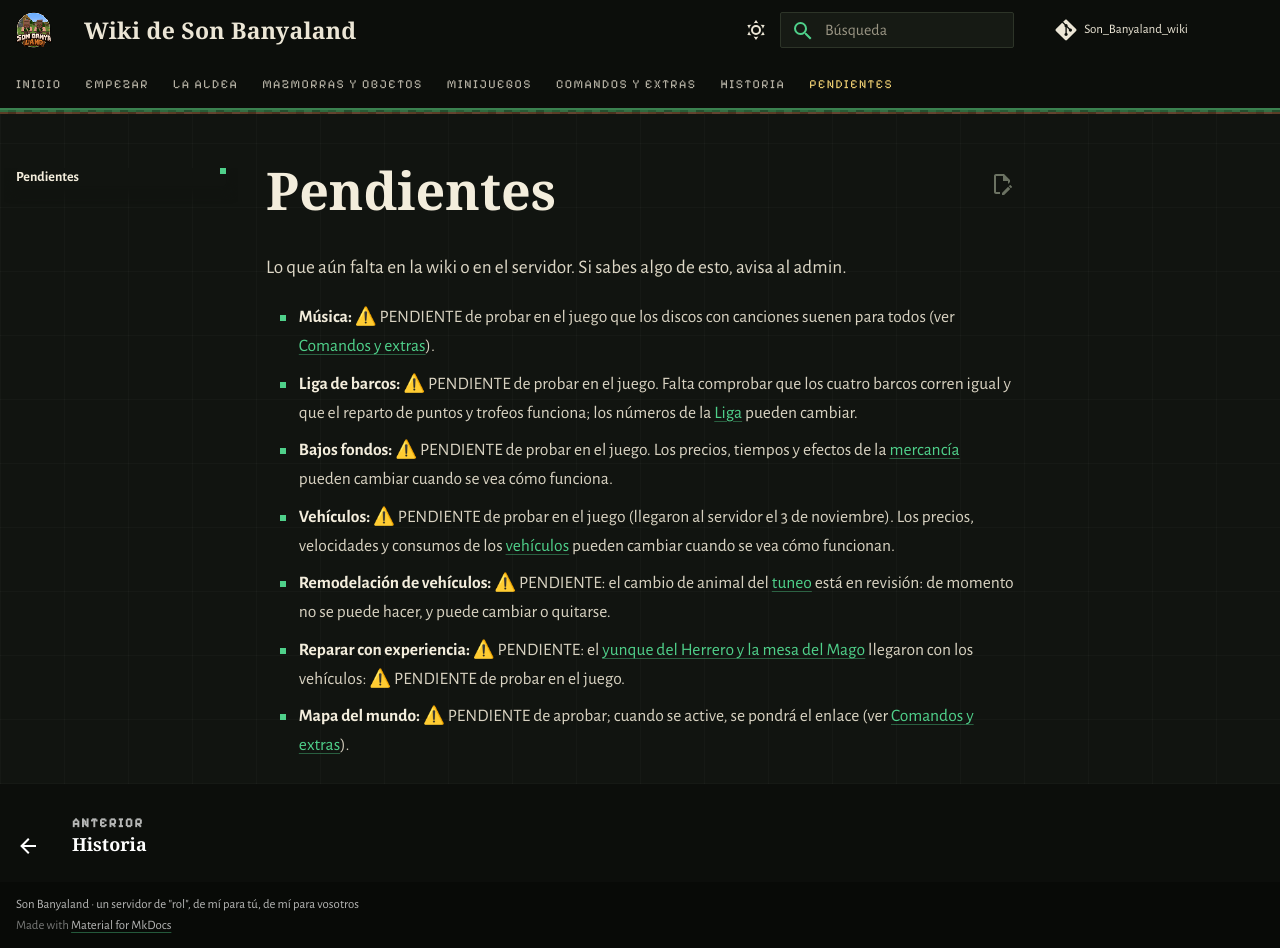
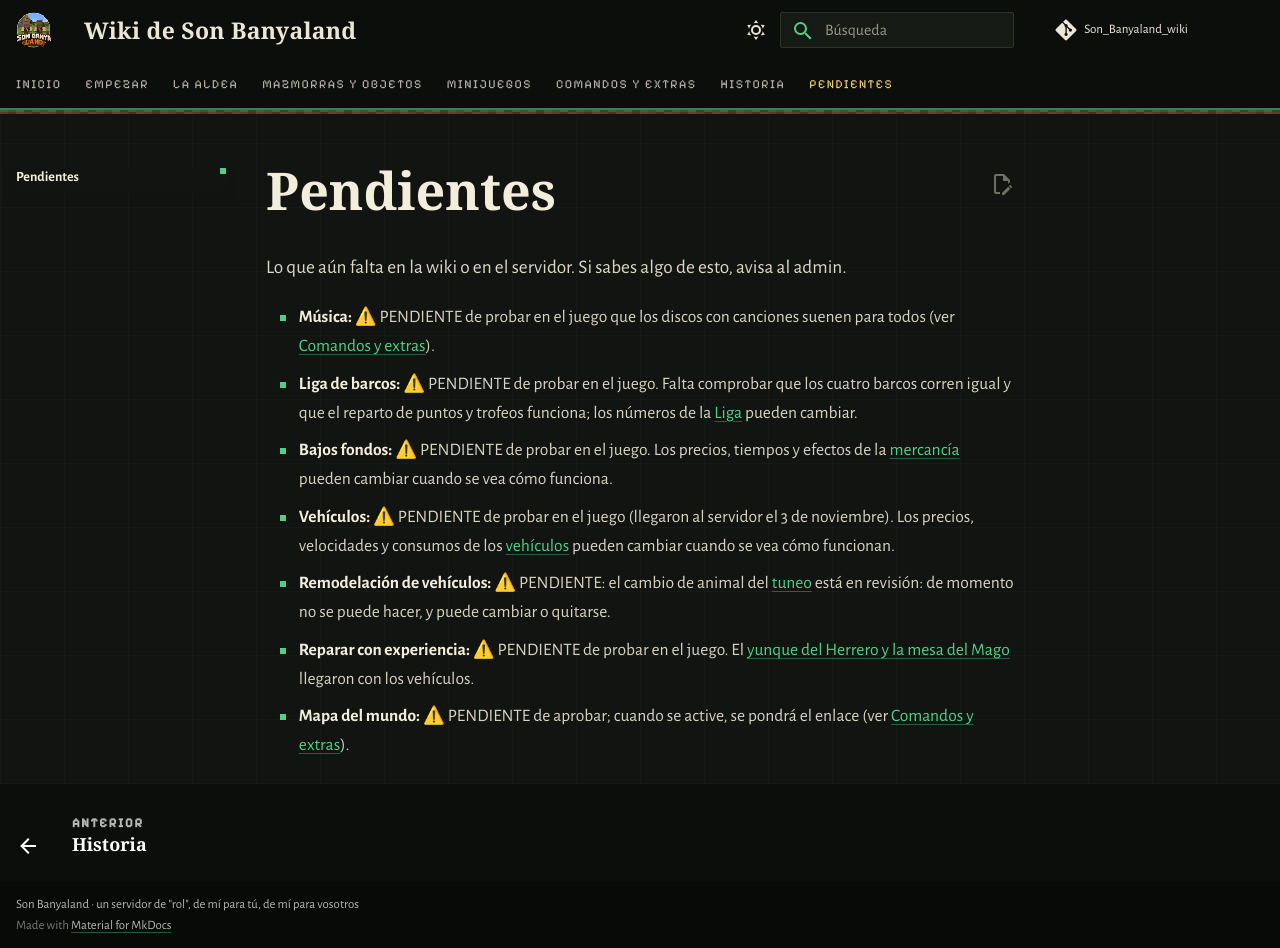
Before and after one commit to PigPilgrim/Son_Banyaland_wiki, an MkDocs documentation site: the page built from docs/pendientes.md, in a window 1280 px wide and 948 px high. Built offline with MkDocs 1.6.1 and Material for MkDocs 9.7.7, drawn with Linux system fonts in a browser that asks for light colours; some web fonts are replaced; comment, search, counter and statistics services are not loaded.

Commit message:
Pendientes: reparar con experiencia, sin repetir
Co-Authored-By: Claude Opus 5.5 <noreply@anthropic.com>

```diff
--- a/docs/pendientes.md
+++ b/docs/pendientes.md
@@ -11,6 +11,6 @@ Lo que aún falta en la wiki o en el servidor. Si sabes algo de esto, avisa al a
   consumos de los [vehículos](vehiculos.md) pueden cambiar cuando se vea cómo funcionan.
 - **Remodelación de vehículos:** ⚠️ PENDIENTE: el cambio de animal del [tuneo](vehiculos.md#tuneo) está en revisión:
   de momento no se puede hacer, y puede cambiar o quitarse.
-- **Reparar con experiencia:** ⚠️ PENDIENTE: el [yunque del Herrero y la mesa del Mago](aldeanos.md#reparar-con-experiencia)
-  llegaron con los vehículos: ⚠️ PENDIENTE de probar en el juego.
+- **Reparar con experiencia:** ⚠️ PENDIENTE de probar en el juego. El [yunque del Herrero y la mesa del Mago](aldeanos.md#reparar-con-experiencia)
+  llegaron con los vehículos.
 - **Mapa del mundo:** ⚠️ PENDIENTE de aprobar; cuando se active, se pondrá el enlace (ver [Comandos y extras](plugins.md#mapa-del-mundo)).
```
